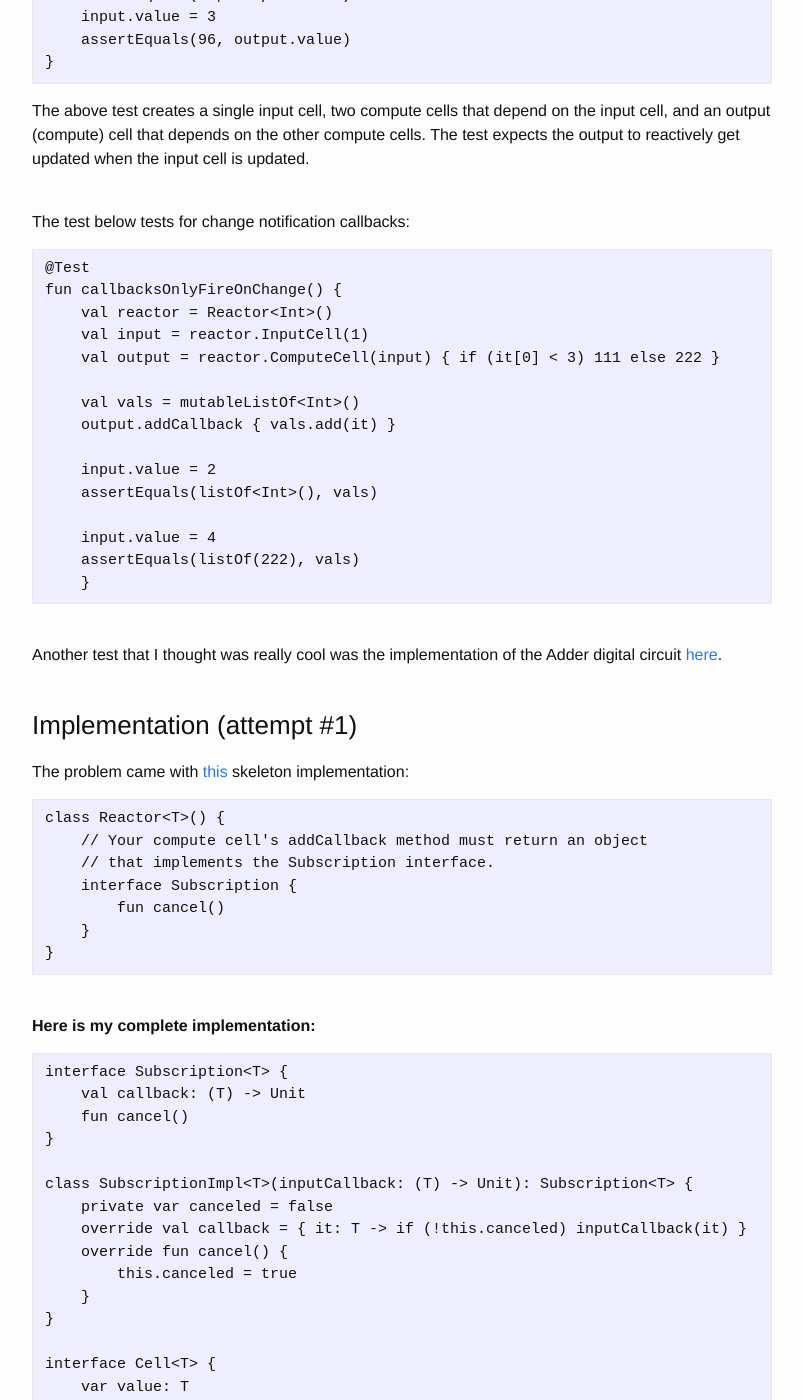
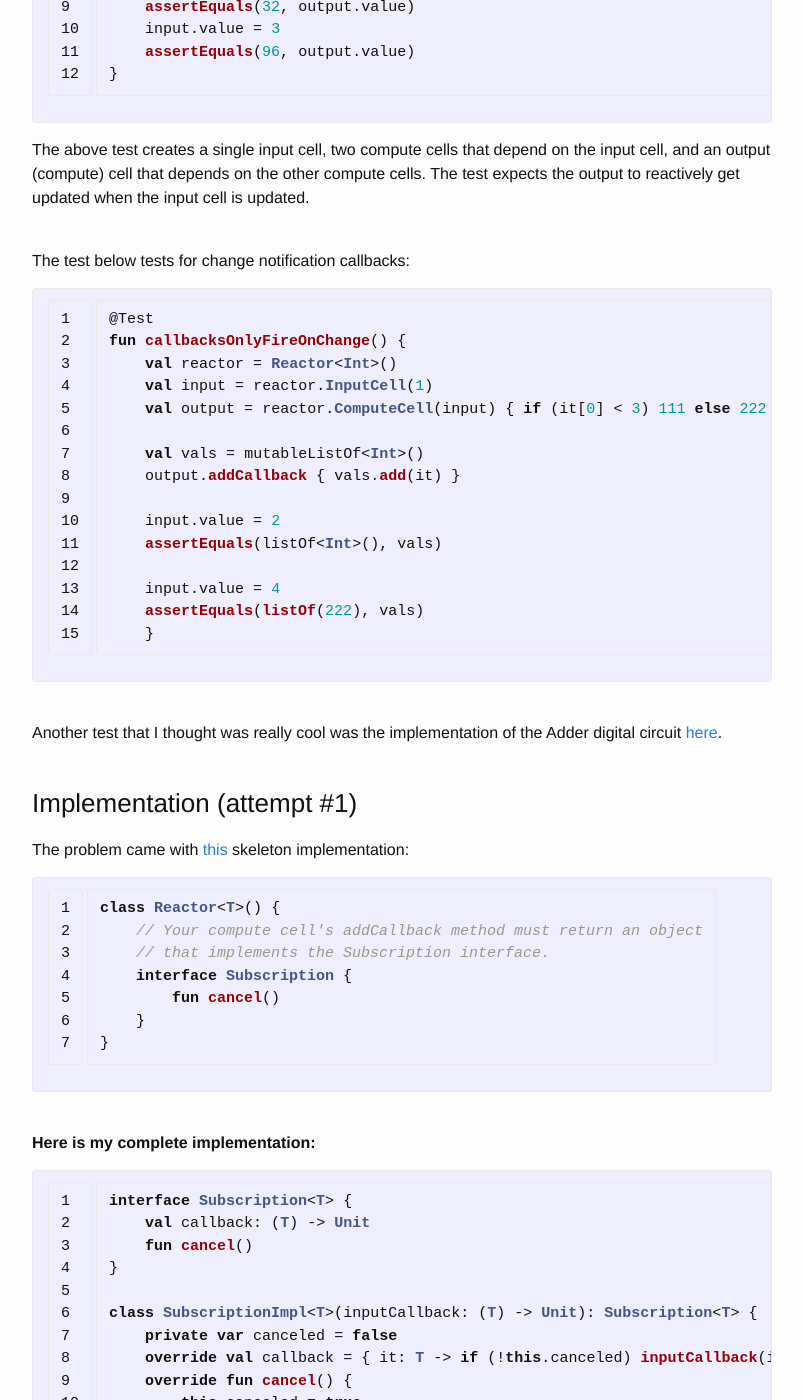
Before and after one commit to ankushb92/ankushb92.github.io, a Jekyll site: the page built from _posts/2023-06-25-kotlin-reactive-pattern.markdown, in a window 1280 px wide and 1400 px high, scrolled down 847 px. Shown: the whole window, without its empty margins (238-1041 px from the left). Built offline with Jekyll 4.4.1, drawn with Linux system fonts in a browser that asks for light colours; nearby versions of some CDN libraries; some of the changed text lies outside the part shown.

Commit message:
Add code syntax highlighting

````diff
--- a/_posts/2023-06-25-kotlin-reactive-pattern.markdown
+++ b/_posts/2023-06-25-kotlin-reactive-pattern.markdown
@@ -19,7 +19,8 @@ Exercism provides a set of tests using which we can determine the correctness of
 (I removed the `@Ignore` annotations while testing).
 
 Let's look at a test for understanding the problem better:
-```
+
+{% highlight kotlin linenos %}
 @Test
 fun computeCellsCanDependOnOtherComputeCells() {
     val reactor = Reactor<Int>()
@@ -32,14 +33,14 @@ fun computeCellsCanDependOnOtherComputeCells() {
     input.value = 3
     assertEquals(96, output.value)
 }
-```
+{% endhighlight %}
 
 The above test creates a single input cell, two compute cells that depend on the input cell, and an output (compute) cell that depends on the other compute cells. The test expects the output to reactively get updated when the input cell is updated.
 
 <br/>
 The test below tests for change notification callbacks:
 
-```
+{% highlight kotlin linenos %}
 @Test
 fun callbacksOnlyFireOnChange() {
     val reactor = Reactor<Int>()
@@ -55,7 +56,7 @@ fun callbacksOnlyFireOnChange() {
     input.value = 4
     assertEquals(listOf(222), vals)
     }
-```
+{% endhighlight %}
 
 <br/>
 Another test that I thought was really cool was the implementation of the Adder digital circuit [here](https://github.com/exercism/kotlin/blob/main/exercises/practice/react/src/test/kotlin/ReactTest.kt#L190).
@@ -66,7 +67,7 @@ Another test that I thought was really cool was the implementation of the Adder
 
 The problem came with [this](https://github.com/exercism/kotlin/blob/main/exercises/practice/react/src/main/kotlin/React.kt) skeleton implementation:
 
-```
+{% highlight kotlin linenos %}
 class Reactor<T>() {
     // Your compute cell's addCallback method must return an object
     // that implements the Subscription interface.
@@ -74,12 +75,12 @@ class Reactor<T>() {
         fun cancel()
     }
 }
-```
+{% endhighlight %}
 
 <br/>
 **Here is my complete implementation:**
 
-```
+{% highlight kotlin linenos %}
 interface Subscription<T> {
     val callback: (T) -> Unit
     fun cancel()
@@ -141,7 +142,7 @@ class Reactor<T> {
         }
     }
 }
-```
+{% endhighlight %}
 
 <br/>
 
@@ -150,9 +151,9 @@ I ran the tests and found that my code couldn't pass two (out of twenty) tests.
 * [callbacksShouldOnlyBeCalledOnceEvenIfMultipleDependenciesChange](https://github.com/exercism/kotlin/blob/main/exercises/practice/react/src/test/kotlin/ReactTest.kt#L147)
 * [callbacksShouldNotBeCalledIfDependenciesChangeButOutputValueDoesntChange](https://github.com/exercism/kotlin/blob/main/exercises/practice/react/src/test/kotlin/ReactTest.kt#L164)
 
-Let's look at one of them (as we will see, the other one failed for the same reason):
+Let's look at one of them (the other one failed for the same reason):
 
-```
+{% highlight kotlin linenos %}
 @Test
 fun callbacksShouldNotBeCalledIfDependenciesChangeButOutputValueDoesntChange() {
     val reactor = Reactor<Int>()
@@ -170,7 +171,7 @@ fun callbacksShouldNotBeCalledIfDependenciesChangeButOutputValueDoesntChange() {
 
     assertEquals(listOf<Int>(), vals)
 }
-```
+{% endhighlight %}
 
 The above test failed because in my implementation, update events flowing through our system are not coordinated with each other. `plusOne` and `minusOne` cell values depend on the same `input` cell. However, updates to `plusOne` and `minusOne` independently trigger updates to the `alwaysTwo` cell.
 
@@ -183,9 +184,7 @@ I came up with the implementation below that passes all the tests including the
 * Take snapshots of values of all descendants of an input cell before and after updating them.
 * After all descendants are updated, take a diff of the snapshots and fire callbacks for only the compute cells that have been updated.
 
-<br/>
-
-```
+{% highlight kotlin linenos %}
 interface Subscription<T> {
     val callback: (T) -> Unit
     fun cancel()
@@ -256,4 +255,4 @@ class Reactor<T> {
         }
     }
 }
-```
+{% endhighlight %}
````
Also changed, not shown: _posts/2023-06-03-kotlin-coroutines-1.markdown (+8 -6 lines).
